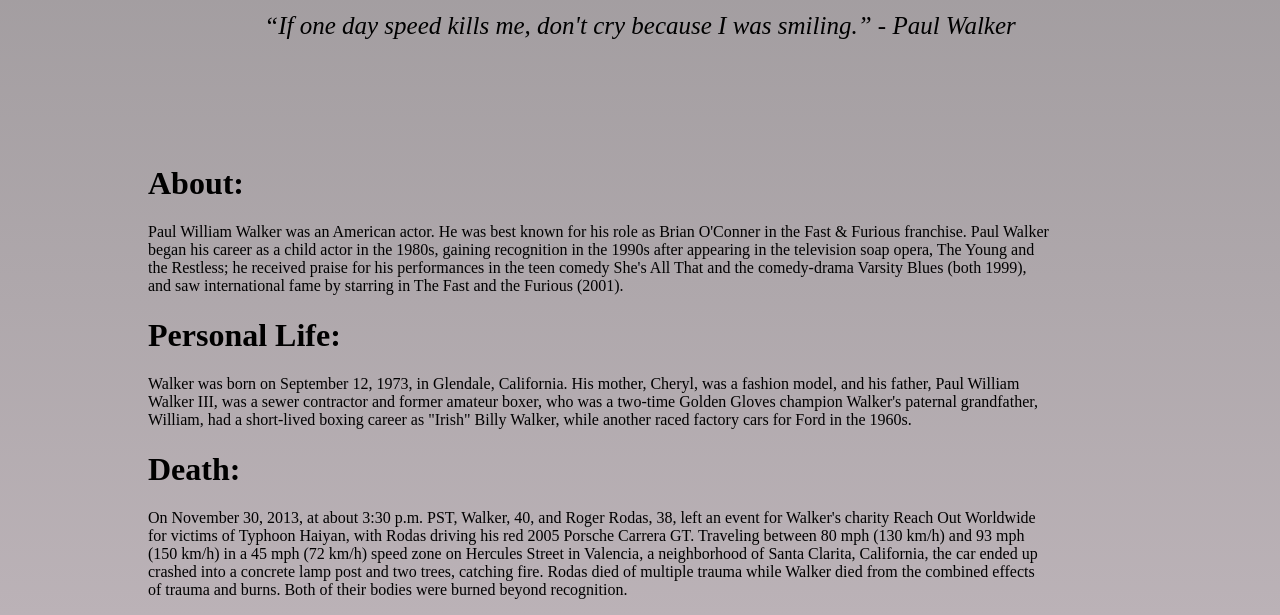
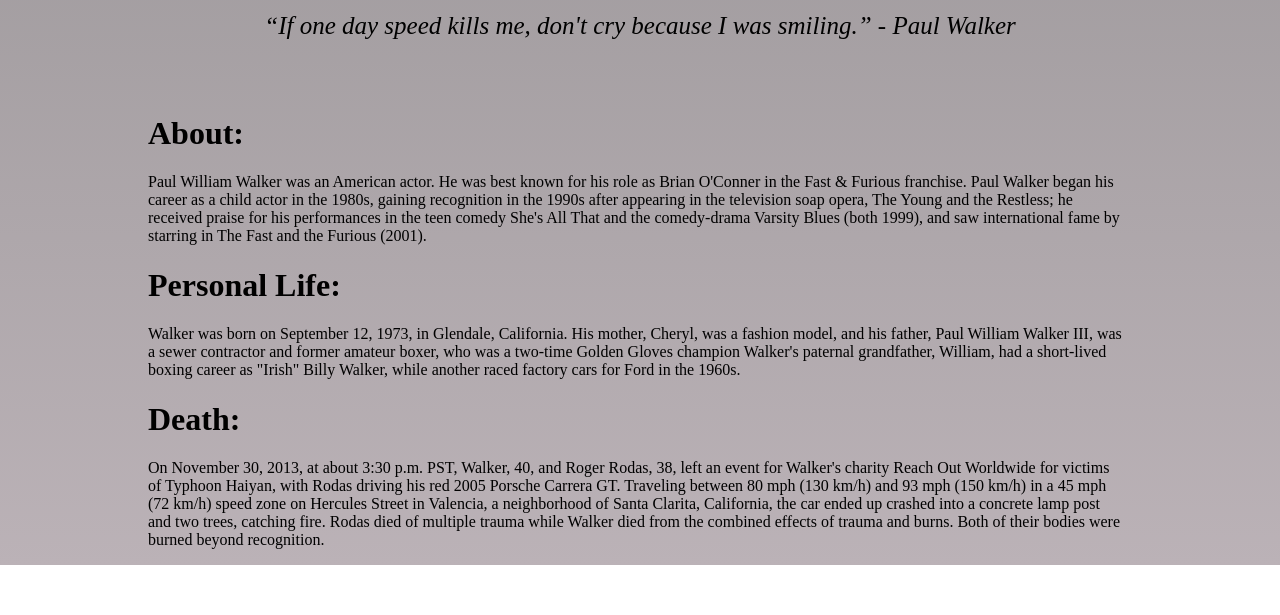
Before and after one commit to androrezkalla/tribute-page, a plain HTML site: page index.html in a window 1280 px wide. Shown: the part 928-1543 px from the top of the page. After the commit the page ends 1493 px from the top, so only its background shows below. Drawn offline with Linux system fonts and the light colour scheme.

Commit message:
updated css

```diff
--- a/styles.css
+++ b/styles.css
@@ -13,7 +13,7 @@
 
 .quote{
     margin-top: 10px;
-    padding-bottom: 100px;
+    padding-bottom: 50px;
     font-size: 25px;
     font-style: italic;
 }
@@ -25,5 +25,5 @@
 
 .desc{
     padding-left: 100px;
-    padding-right: 220px;
+    padding-right: 150px;
 }
```
